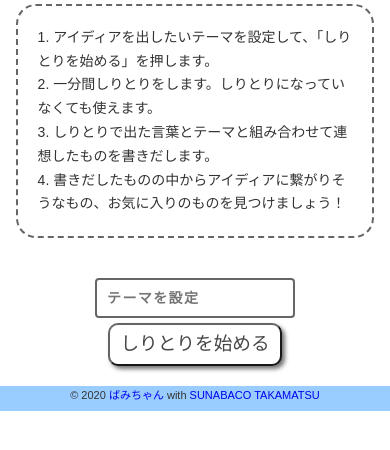
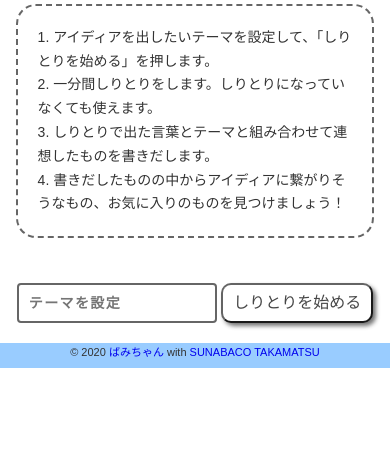
Before and after one commit to bamichan/shiritori-5-21, a Flask app: page / in a window 390 px wide. Shown: the part 279-729 px from the top of the page. Run offline with Flask 2, Linux system fonts and the light colour scheme; some libraries are stand-ins or nearby versions.

Commit message:
ボタン文字サイズ

```diff
--- a/static/css/stykesheet-sp.css
+++ b/static/css/stykesheet-sp.css
@@ -290,7 +290,7 @@
     display: inline-block;
     border-radius: 10px;
     /* 角丸       */
-    font-size: 14pt;
+    font-size: 12pt;
     /* 文字サイズ */
     text-align: center;
     /* 文字位置   */
```
